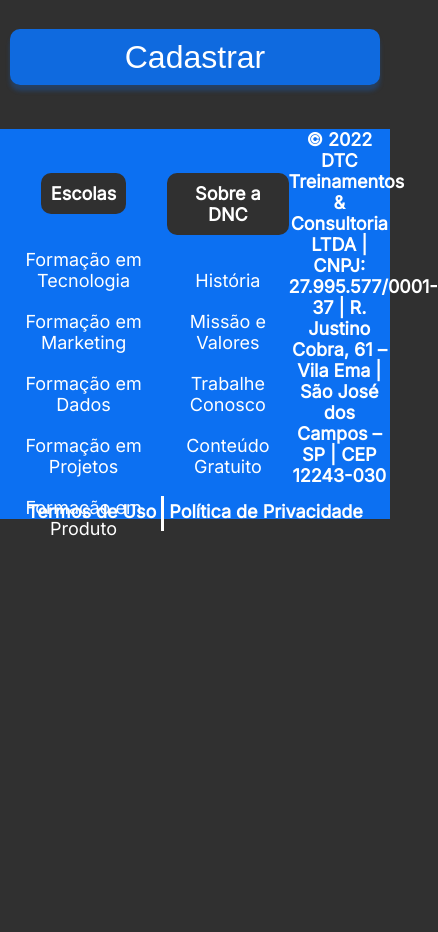
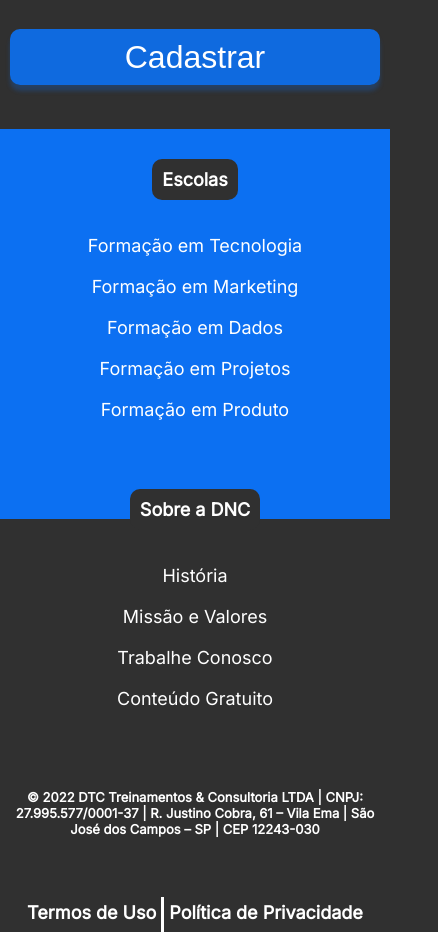
Before and after one commit to RoneCk/bootcamp-dnc, a plain HTML site: page index.html in a window 390 px wide. Shown: the part 1460-2392 px from the top of the page, 438 px wide, since content can reach past the window. Before the commit the page ends 2019 px from the top, so only its background shows below. Drawn offline with Linux system fonts and the light colour scheme.

Commit message:
Adicionando media quary para mobile

```diff
--- a/style.css
+++ b/style.css
@@ -273,4 +273,18 @@ footer .linha2 a:hover{
         font-size: 17px;
 
     }
+
+    /* Footer */
+
+    footer .linha1 {
+        flex-direction: column;
+    }
+    footer .endereco {
+        width: 95%;
+        font-size: 13px;
+        margin-bottom: 50px;
+    }
+    footer .endereco a{
+        margin-bottom: 30px;
+    }
 }
```
